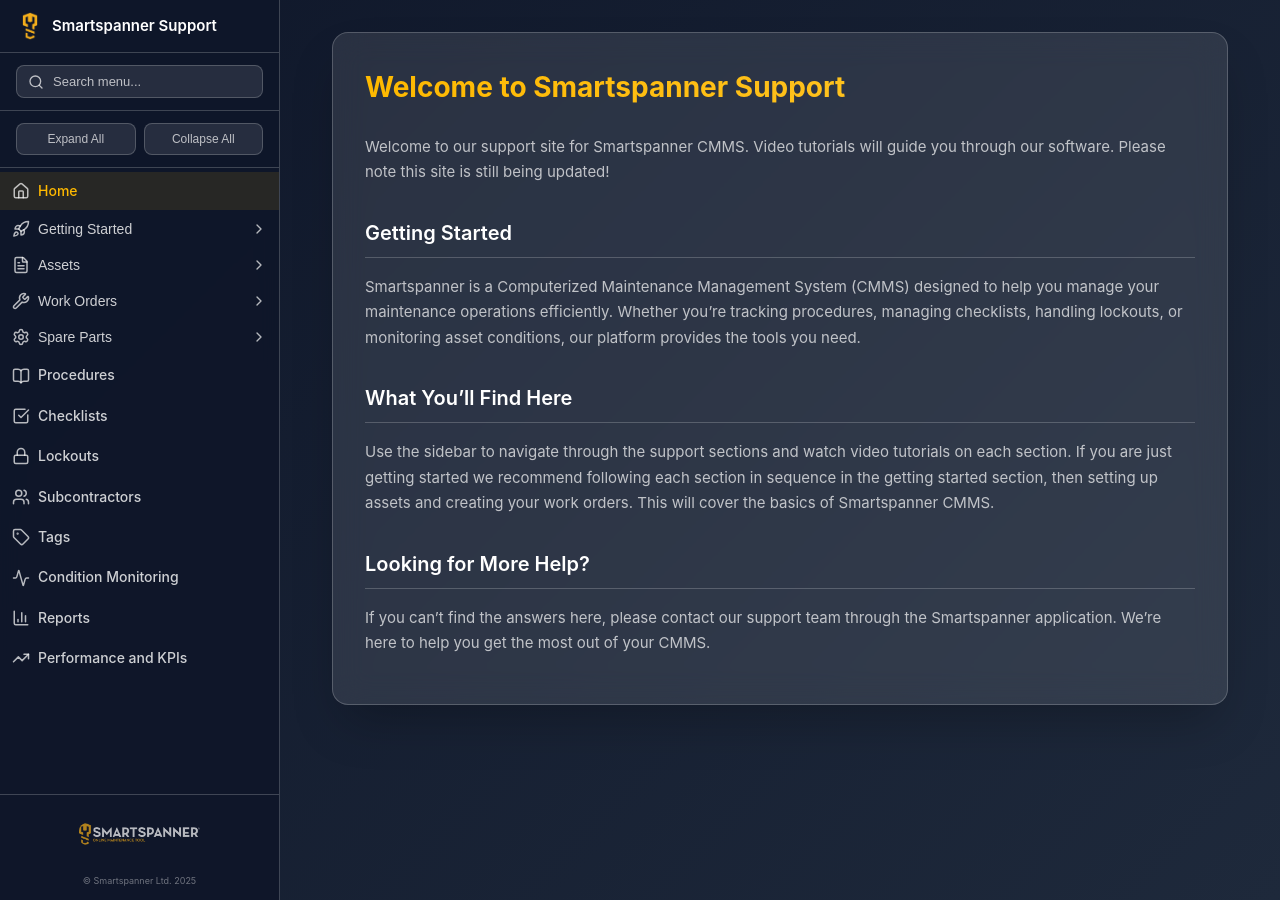
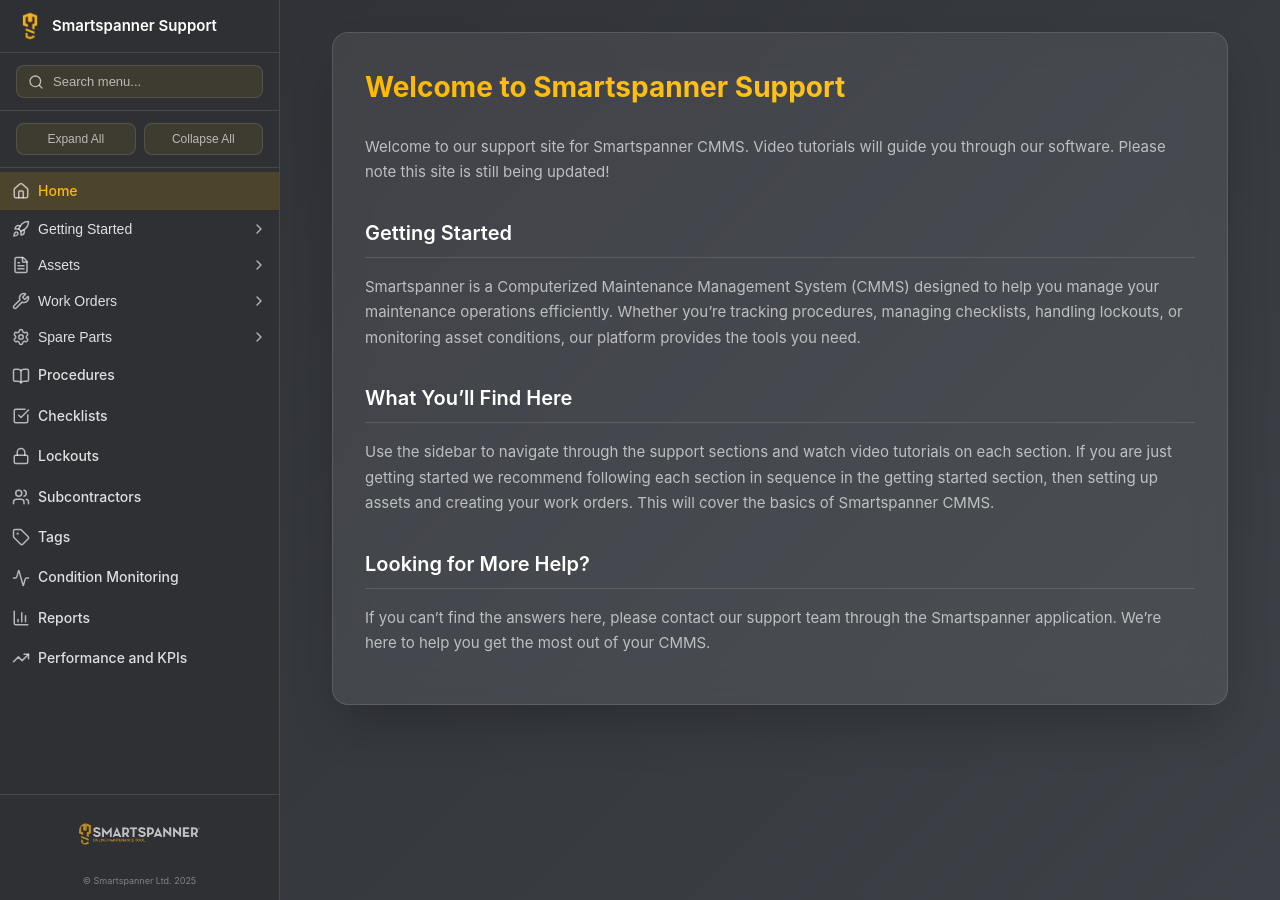
Before and after one commit to smartspanner/support-website, a Jekyll site: the page built from index.md, in a window 1280 px wide. Built offline with Jekyll 4.4.1, drawn with Linux system fonts in a browser that asks for light colours.

Commit message:
style: update background colors to match SmartSpanner brand gray

```diff
--- a/_layouts/default.html
+++ b/_layouts/default.html
@@ -44,7 +44,7 @@
   <!-- Critical CSS (inline for performance) -->
   <style>
     *{margin:0;padding:0;box-sizing:border-box}
-    :root{--color-primary:#feb900;--bg-gradient-start:#0f172a;--bg-gradient-end:#1e293b;--sidebar-bg:rgba(15,23,42,.95);--text-primary:#fff;--text-muted:rgba(255,255,255,.7)}
+    :root{--color-primary:#feb900;--bg-gradient-start:#2e3035;--bg-gradient-end:#3d4147;--sidebar-bg:rgba(46,48,53,.98);--text-primary:#fff;--text-muted:rgba(255,255,255,.65)}
     body{font-family:-apple-system,BlinkMacSystemFont,'Segoe UI',Roboto,'Helvetica Neue',Arial,sans-serif;background:linear-gradient(135deg,var(--bg-gradient-start) 0%,var(--bg-gradient-end) 100%);min-height:100vh;color:var(--text-primary);line-height:1.6}
     .layout{display:flex;min-height:100vh}
     .sidebar{width:280px;background:var(--sidebar-bg);position:fixed;height:100vh;z-index:100}
--- a/assets/css/main.css
+++ b/assets/css/main.css
@@ -15,22 +15,22 @@
   --color-secondary: #52565e;
   --color-default: #364d59;
 
-  /* Dark Theme */
-  --bg-gradient-start: #0f172a;
-  --bg-gradient-end: #1e293b;
-  --sidebar-bg: rgba(15, 23, 42, 0.95);
-  --card-bg: rgba(255, 255, 255, 0.1);
-  --card-border: rgba(255, 255, 255, 0.2);
+  /* Dark Theme - Based on SmartSpanner brand gray (#52565e) */
+  --bg-gradient-start: #2e3035;
+  --bg-gradient-end: #3d4147;
+  --sidebar-bg: rgba(46, 48, 53, 0.98);
+  --card-bg: rgba(255, 255, 255, 0.08);
+  --card-border: rgba(255, 255, 255, 0.12);
   --text-primary: #ffffff;
-  --text-secondary: rgba(255, 255, 255, 0.8);
-  --text-muted: rgba(255, 255, 255, 0.7);
+  --text-secondary: rgba(255, 255, 255, 0.85);
+  --text-muted: rgba(255, 255, 255, 0.65);
 
   /* Accent Colors (mapped to brand) */
   --accent-yellow: var(--color-primary);
   --accent-orange: var(--color-primary-hover);
   --accent-gradient: linear-gradient(to right, var(--color-primary), var(--color-primary-hover));
-  --hover-bg: rgba(255, 255, 255, 0.1);
-  --active-bg: rgba(254, 185, 0, 0.1);
+  --hover-bg: rgba(254, 185, 0, 0.08);
+  --active-bg: rgba(254, 185, 0, 0.15);
   --active-border: var(--color-primary);
 }
 
```
